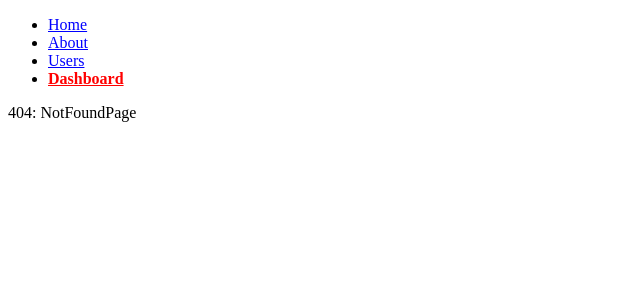
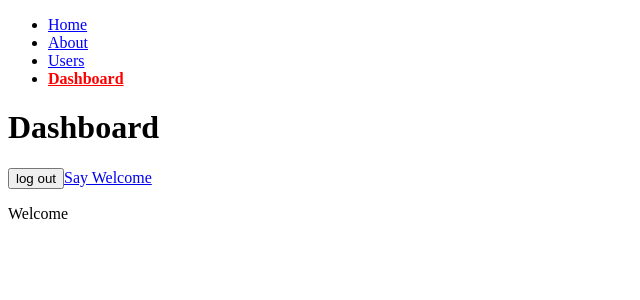
Before and after one commit to julioguerrero131/react-router-v6-tutorial-fazt, a React (Create React App) app: page /dashboard/welcome in a window 1280 px wide. Before the commit this address had no page. Shown: the top 300 px of the page, without its empty margins (0-640 px from the left). Built offline with nearby package versions, Linux system fonts and the light colour scheme.

Commit message:
Uso de subcomponentes

```diff
--- a/src/App.js
+++ b/src/App.js
@@ -29,7 +29,7 @@ function App() {
         <Route path="/users" element={<UsersPage/>} />
         <Route path="/usuarios" element={<Navigate replace to={'/users'}/>} />
         <Route path="/users/:id" element={<UserPage/>} />
-        <Route path="/dashboard" element={<Dashboard/>} />
+        <Route path="/dashboard/*" element={<Dashboard/>} />
         <Route path="*" element={<NotFoundPage/>} />
       </Routes>
 
@@ -40,4 +40,9 @@ function App() {
 // por ejemplo, a un usuario que se le expiro la sesion abierta
 // se reeplaza la pagina pero no la ruta, a menos que se use replace
 
+// PARAMS: /ruta/:param
+
+// SUBCOMPONENTE: necesita /ruta/*
+// para aceptar es una ruta dentro de otra ruta
+
 export default App
--- a/src/pages/Dashboard.js
+++ b/src/pages/Dashboard.js
@@ -1,24 +1,28 @@
-import { useNavigate } from 'react-router-dom'
+import { useNavigate, Route, Routes, Link } from "react-router-dom";
 // antes: useSystem
 
 // Panel de control del usuario
 function Dashboard() {
-
   const navigate = useNavigate();
   // antes: history
 
   const handleClick = () => {
-    navigate('/');
-  }
+    navigate("/");
+  };
 
   return (
     <div>
-        <h1>Dashboard</h1>
-        <button onClick={handleClick}>
-            log out
-        </button>
+      <h1>Dashboard</h1>
+      <button onClick={handleClick}>log out</button>
+
+      <Link to='welcome'>Say Welcome</Link>
+
+      <Routes>
+      <Route path="welcome" element={<p>Welcome</p>} />s
+      </Routes>
+
     </div>
-  )
+  );
 }
 
-export default Dashboard
+export default Dashboard;
```
